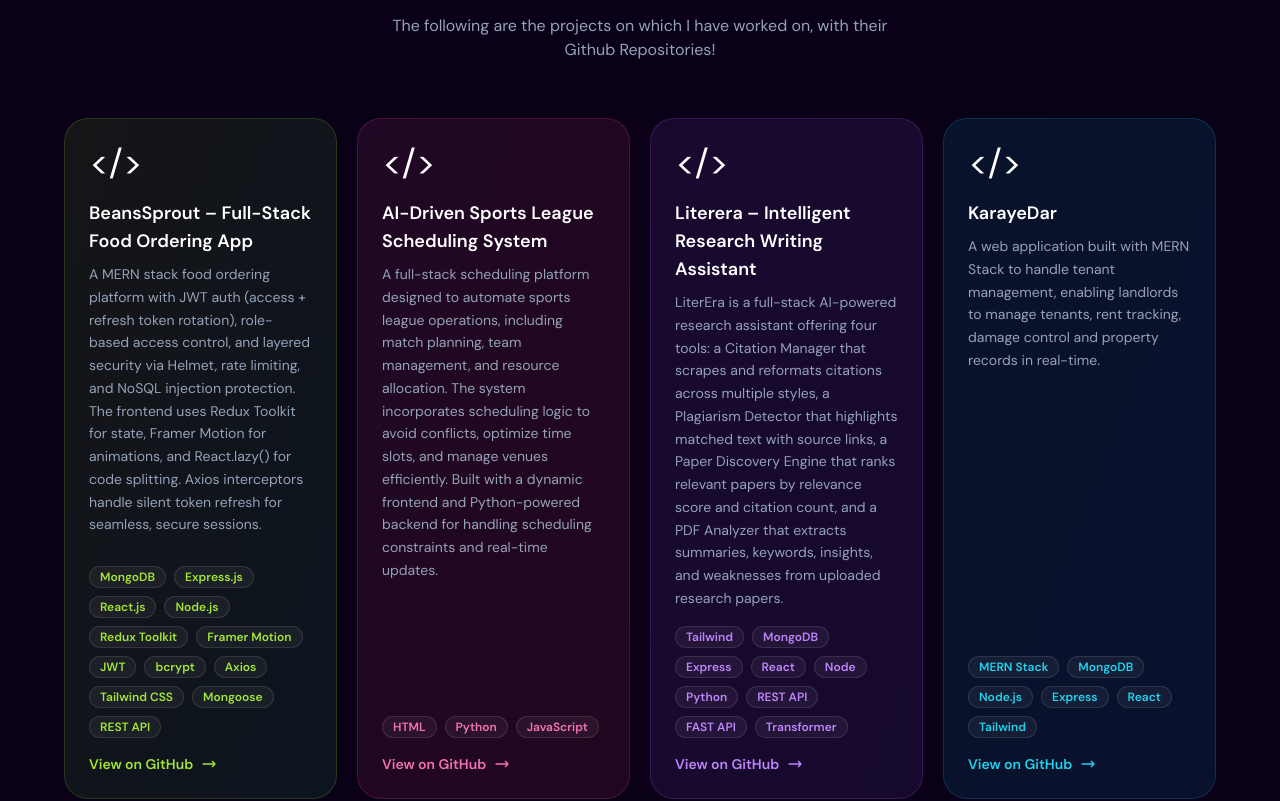
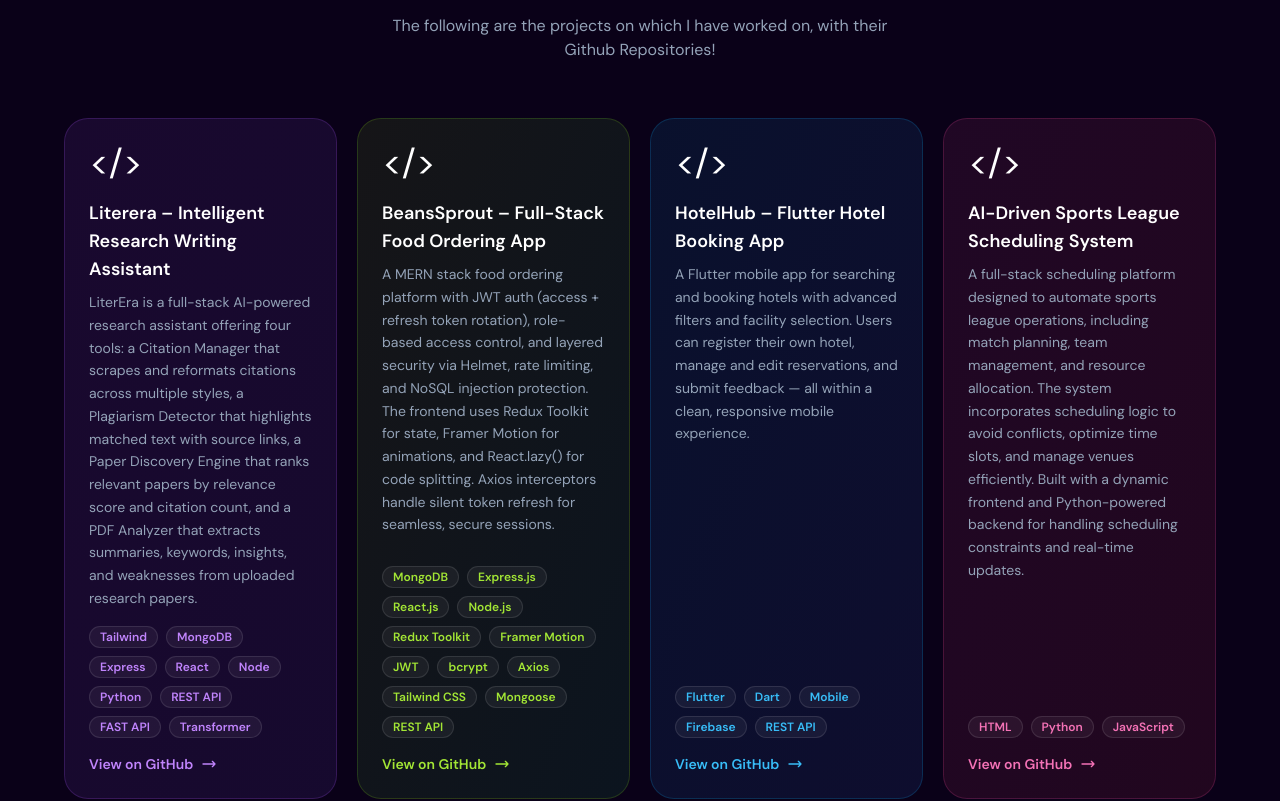
Before and after one commit to maryamtahirexe/portfolio, a React (Create React App) app: page / in a window 1280 px wide. Shown: the part 2762-3563 px from the top of the page. Built offline with nearby package versions, Linux system fonts and the light colour scheme.

Commit message:
Update App.js

```diff
--- a/src/App.js
+++ b/src/App.js
@@ -425,6 +425,16 @@ function Skills() {
 
 // ─── Projects ─────────────────────────────────────────────────────────────────
 const projects = [
+    {
+    title: "Literera – Intelligent Research Writing Assistant",
+    desc: "LiterEra is a full-stack AI-powered research assistant offering four tools: a Citation Manager that scrapes and reformats citations across multiple styles, a Plagiarism Detector that highlights matched text with source links, a Paper Discovery Engine that ranks relevant papers by relevance score and citation count, and a PDF Analyzer that extracts summaries, keywords, insights, and weaknesses from uploaded research papers.",
+    tags: ["Tailwind", "MongoDB", "Express", "React", "Node","Python","REST API","FAST API","Transformer"],
+    emoji: "</>",
+    color: "from-purple-500/10 to-violet-500/10",
+    border: "border-purple-500/20",
+    accent: "text-purple-400",
+    repo: "https://github.com/maryamtahirexe/literera.git",
+  },
   {
   title: "BeansSprout – Full-Stack Food Ordering App",
   desc: "A MERN stack food ordering platform with JWT auth (access + refresh token rotation), role-based access control, and layered security via Helmet, rate limiting, and NoSQL injection protection. The frontend uses Redux Toolkit for state, Framer Motion for animations, and React.lazy() for code splitting. Axios interceptors handle silent token refresh for seamless, secure sessions.",
@@ -436,6 +446,16 @@ const projects = [
   repo: "https://github.com/maryamtahirexe/BeansSprout-Frontend.git",
 },
   {
+  title: "HotelHub – Flutter Hotel Booking App",
+  desc: "A Flutter mobile app for searching and booking hotels with advanced filters and facility selection. Users can register their own hotel, manage and edit reservations, and submit feedback — all within a clean, responsive mobile experience.",
+  tags: ["Flutter", "Dart", "Mobile", "Firebase", "REST API"],
+  emoji: "</>",
+  color: "from-sky-500/10 to-blue-500/10",
+  border: "border-sky-500/20",
+  accent: "text-sky-400",
+  repo: "https://github.com/maryamtahirexe/Fluuter-app.git",
+},
+  {
     title: "AI-Driven Sports League Scheduling System",
     desc: "A full-stack scheduling platform designed to automate sports league operations, including match planning, team management, and resource allocation. The system incorporates scheduling logic to avoid conflicts, optimize time slots, and manage venues efficiently. Built with a dynamic frontend and Python-powered backend for handling scheduling constraints and real-time updates.",
     tags: ["HTML", "Python", "JavaScript"],
@@ -444,16 +464,6 @@ const projects = [
     border: "border-pink-500/20",
     accent: "text-pink-400",
     repo: "https://github.com/maryamtahirexe/sports-scheduler.git",
-  },
-  {
-    title: "Literera – Intelligent Research Writing Assistant",
-    desc: "LiterEra is a full-stack AI-powered research assistant offering four tools: a Citation Manager that scrapes and reformats citations across multiple styles, a Plagiarism Detector that highlights matched text with source links, a Paper Discovery Engine that ranks relevant papers by relevance score and citation count, and a PDF Analyzer that extracts summaries, keywords, insights, and weaknesses from uploaded research papers.",
-    tags: ["Tailwind", "MongoDB", "Express", "React", "Node","Python","REST API","FAST API","Transformer"],
-    emoji: "</>",
-    color: "from-purple-500/10 to-violet-500/10",
-    border: "border-purple-500/20",
-    accent: "text-purple-400",
-    repo: "https://github.com/maryamtahirexe/literera.git",
   },
   {
     title: "KarayeDar",
```
